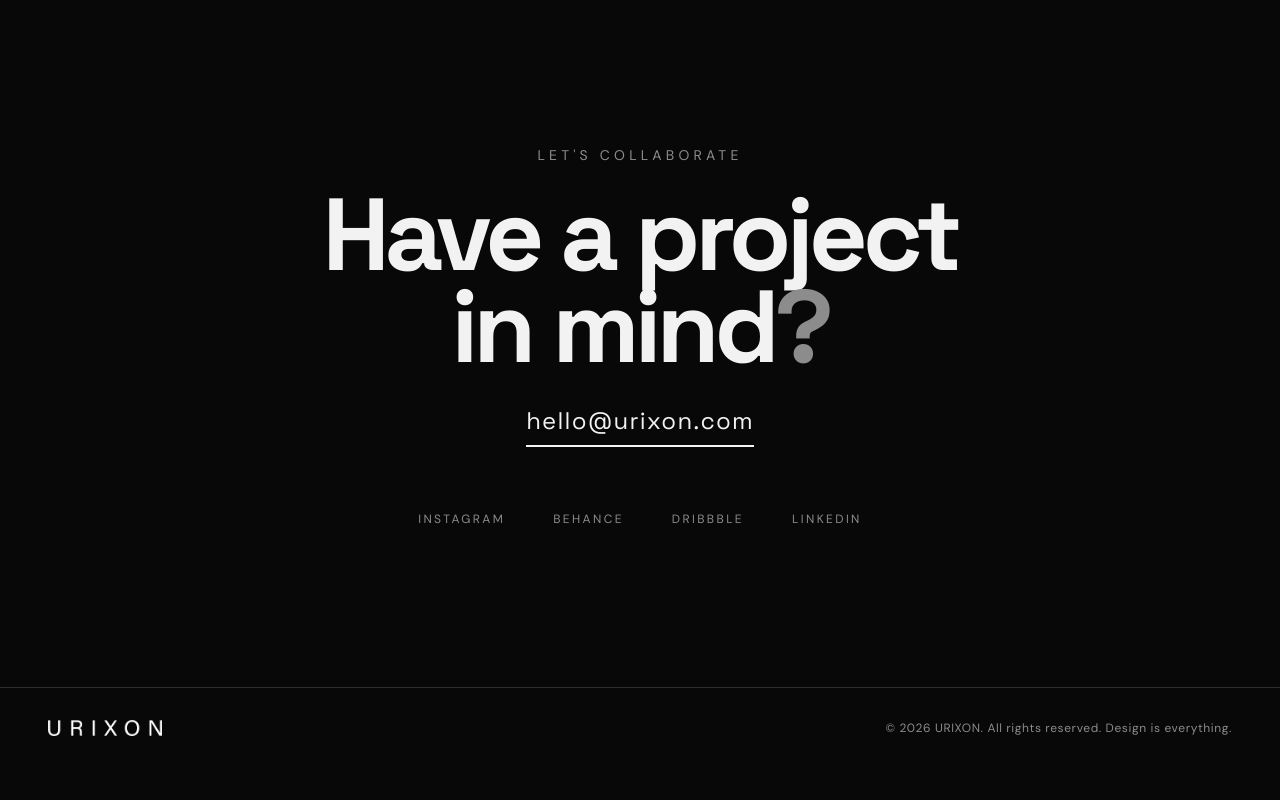
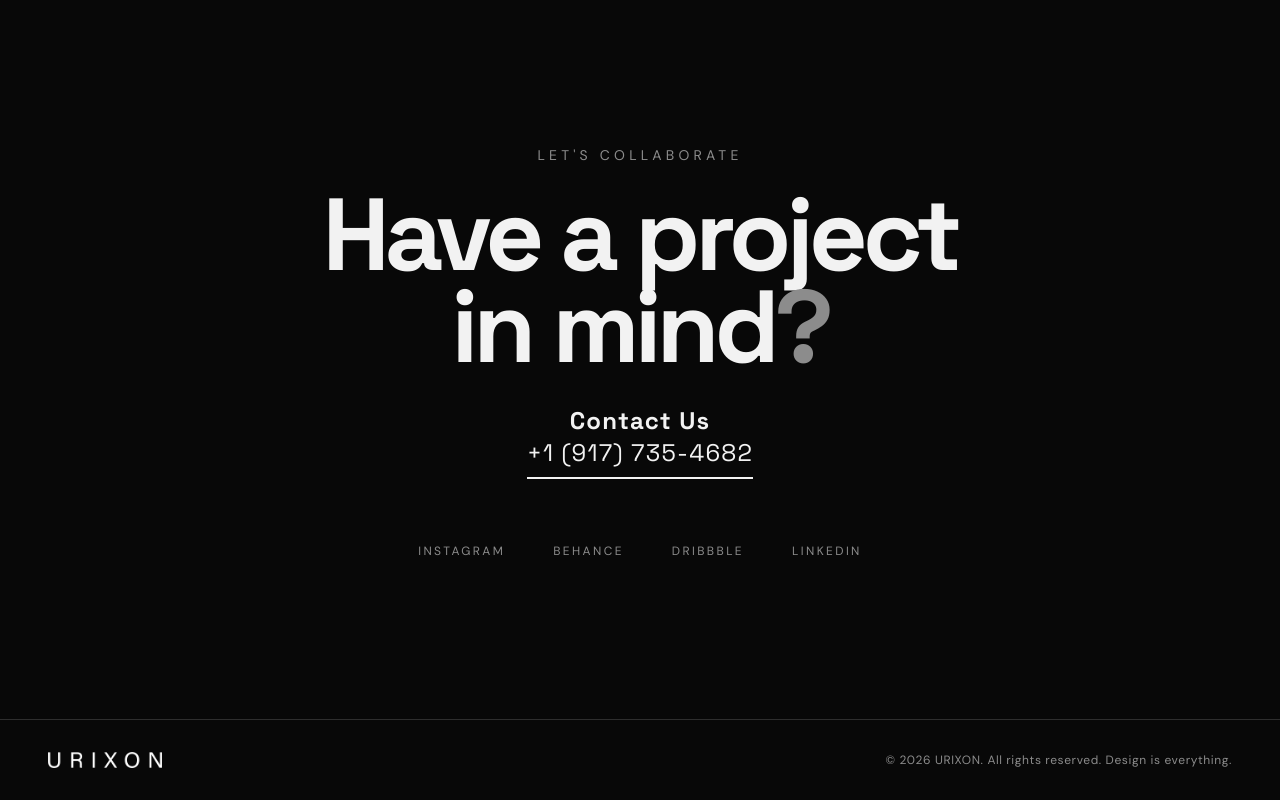
Before and after one commit to zpro44356-dotcom/urixon.com, a React (Vite) app: page / in a window 1280 px wide. Shown: the part 6942-7742 px from the top of the page. Before the commit the page ends 7710 px from the top, so only its background shows below. Built offline with nearby package versions, Linux system fonts and the light colour scheme; the HTML template or start-up script is replaced by a standard one.

Commit message:
contact detailes updated

```diff
--- a/src/components/ContactSection.tsx
+++ b/src/components/ContactSection.tsx
@@ -31,7 +31,8 @@ const ContactSection = () => {
             whileHover={{ y: -4 }}
             transition={{ duration: 0.2 }}
           >
-            hello@urixon.com
+            <p><b>Contact Us</b> </p>
+            +1 (917) 735-4682
           </motion.a>
 
           <div className="flex justify-center gap-12 mt-16">
```
